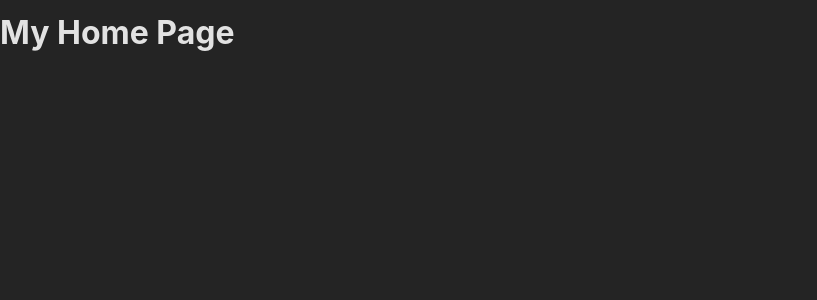
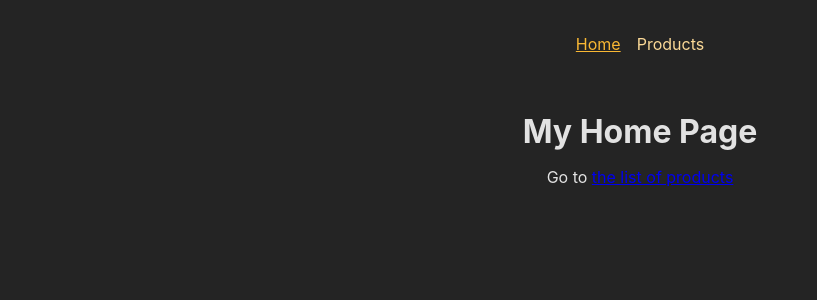
Before and after one commit to kjoehlers/React-Complete-Guide-Project20, a React (Create React App) app: page / in a window 1280 px wide. Shown: the top 300 px of the page, without its empty margins (0-817 px from the left). Built offline with nearby package versions, Linux system fonts and the light colour scheme.

Commit message:
Commit before Lesson 276

```diff
--- a/src/App.js
+++ b/src/App.js
@@ -1,11 +1,20 @@
 import { createBrowserRouter, RouterProvider } from "react-router-dom";
+import ErrorPage from "./pages/Error";
 
 import HomePage from "./pages/Home";
 import ProductsPage from "./pages/Products";
+import RootLayout from "./pages/Root";
 
 const router = createBrowserRouter([
-  { path: "/", element: <HomePage /> },
-  { path: "/products", element: <ProductsPage /> },
+  {
+    path: "/",
+    element: <RootLayout />,
+    errorElement: <ErrorPage />,
+    children: [
+      { path: "/", element: <HomePage /> },
+      { path: "/products", element: <ProductsPage /> },
+    ],
+  },
 ]);
 
 function App() {
--- /dev/null
+++ b/src/components/MainNavigation.js
@@ -0,0 +1,38 @@
+import { Link } from "react-router-dom";
+import { NavLink } from "react-router-dom";
+
+import classes from "./MainNavigation.module.css";
+
+function MainNavigation(props) {
+  return (
+    <header className={classes.header}>
+      <nav>
+        <ul className={classes.list}>
+          <li>
+            <NavLink
+              to="/"
+              className={({ isActive }) =>
+                isActive ? classes.active : undefined
+              }
+              end
+            >
+              Home
+            </NavLink>
+          </li>
+          <li>
+            <NavLink
+              to="/products"
+              className={({ isActive }) =>
+                isActive ? classes.active : undefined
+              }
+            >
+              Products
+            </NavLink>
+          </li>
+        </ul>
+      </nav>
+    </header>
+  );
+}
+
+export default MainNavigation;
--- /dev/null
+++ b/src/components/MainNavigation.module.css
@@ -0,0 +1,23 @@
+.header {
+  max-width: 60rem;
+  margin: auto;
+  padding: 2rem;
+  display: flex;
+  justify-content: center;
+}
+
+.list {
+  display: flex;
+  gap: 1rem;
+}
+
+.list a {
+  text-decoration: none;
+  color: var(--color-primary-400);
+}
+
+.list a:hover,
+.list a.active {
+  color: var(--color-primary-800);
+  text-decoration: underline;
+}
--- a/src/index.css
+++ b/src/index.css
@@ -48,3 +48,8 @@ ul {
   margin: 0;
   padding: 0;
 }
+
+main {
+  margin: 2rem auto;
+  text-align: center;
+}
--- /dev/null
+++ b/src/pages/Error.js
@@ -0,0 +1,15 @@
+import MainNavigation from "../components/MainNavigation";
+
+function ErrorPage() {
+  return (
+    <>
+      <MainNavigation />
+      <main>
+        <h1>An Error Occurred!</h1>
+        <p>Could not find this page</p>
+      </main>
+    </>
+  );
+}
+
+export default ErrorPage;
--- a/src/pages/Home.js
+++ b/src/pages/Home.js
@@ -1,8 +1,15 @@
+import { Link } from "react-router-dom";
+
+import MainNavigation from "../components/MainNavigation";
+
 function HomePage() {
   return (
-    <div>
+    <>
       <h1>My Home Page</h1>
-    </div>
+      <p>
+        Go to <Link to="/products"> the list of products</Link>
+      </p>
+    </>
   );
 }
 
--- a/src/pages/Products.js
+++ b/src/pages/Products.js
@@ -1,8 +1,15 @@
+import { Link } from "react-router-dom";
+
+import MainNavigation from "../components/MainNavigation";
+
 function ProductsPage() {
   return (
-    <div>
+    <>
       <h1>The Products Page</h1>
-    </div>
+      <p>
+        Go to <Link to="/"> the home page.</Link>
+      </p>
+    </>
   );
 }
 
--- /dev/null
+++ b/src/pages/Root.js
@@ -0,0 +1,15 @@
+import { Outlet } from "react-router-dom";
+import MainNavigation from "../components/MainNavigation";
+
+function RootLayout(props) {
+  return (
+    <>
+      <MainNavigation />
+      <main>
+        <Outlet />
+      </main>
+    </>
+  );
+}
+
+export default RootLayout;
```
